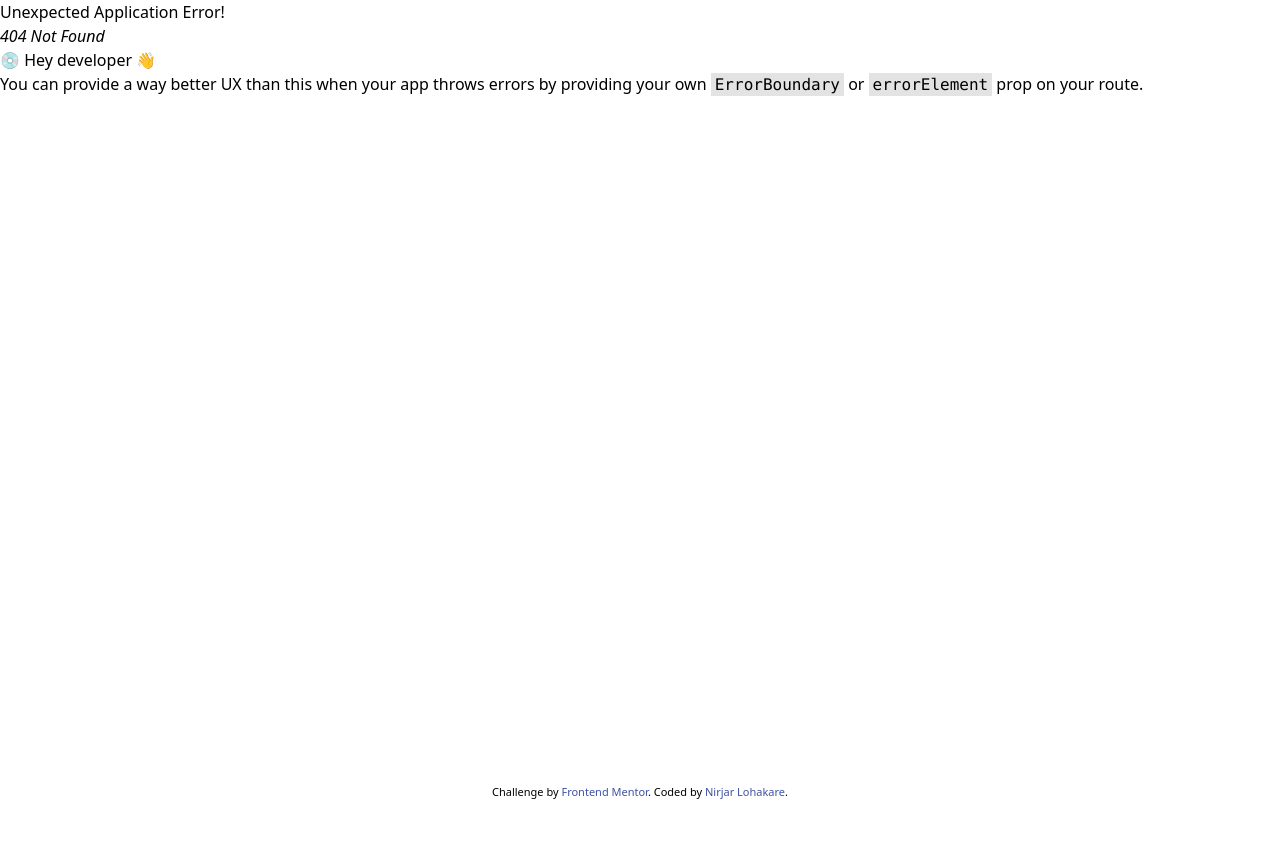
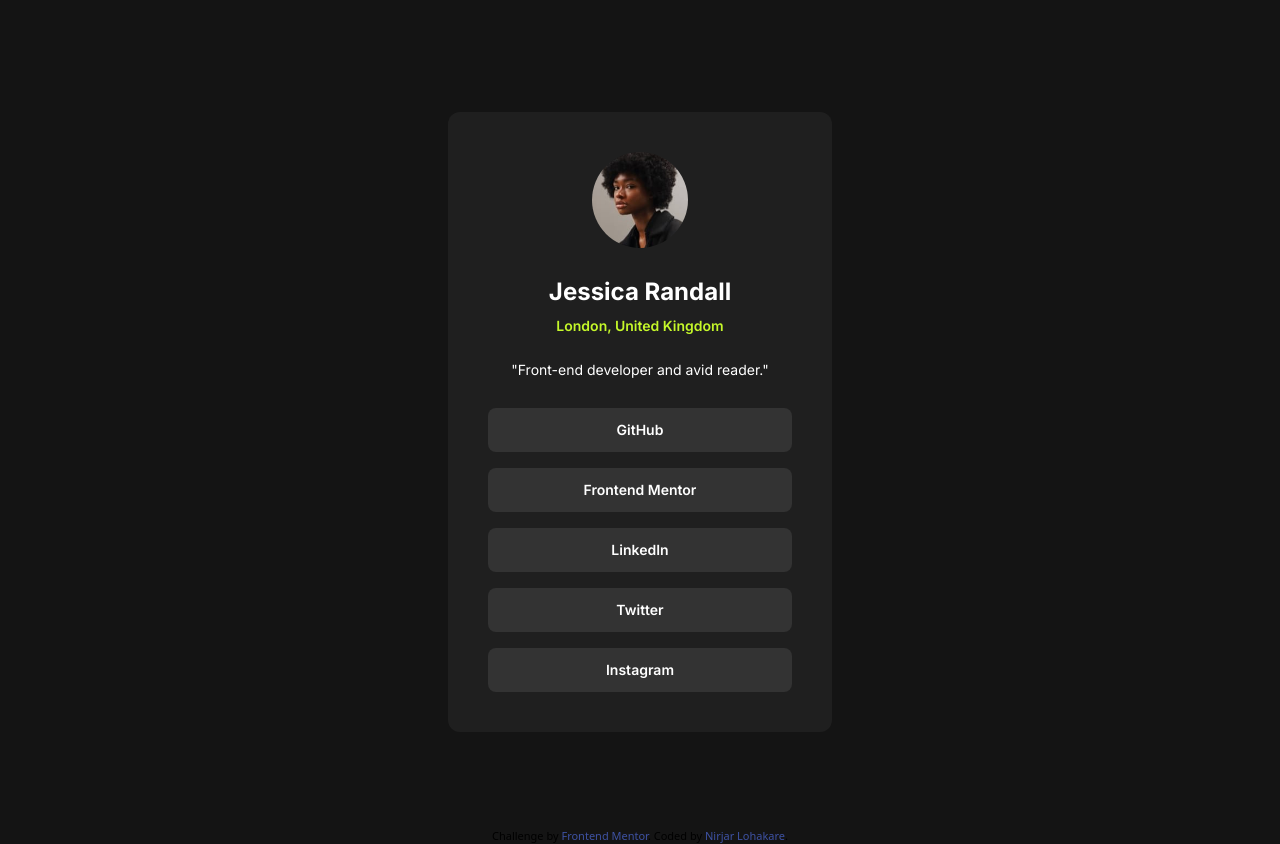
Before and after one commit to lnirjar/frontend-mentor-react, a React (Vite) app: page /social-links-profile in a window 1280 px wide. Before the commit this address had no page. Before the commit the page ends 800 px from the top, so only its background shows below. Built offline with nearby package versions, Linux system fonts and the light colour scheme.

Commit message:
completed Social links profile

```diff
--- a/index.html
+++ b/index.html
@@ -9,7 +9,7 @@
 </head>
 
 <body>
-  <div id="root"></div>
+  <div id="root" class="relative"></div>
   <script type="module" src="/src/main.jsx"></script>
 </body>
 
--- /dev/null
+++ b/src/challenges/social-links-profile/SocialLinksProfilePage.jsx
@@ -0,0 +1,15 @@
+import { Helmet } from "react-helmet";
+import { Card } from "./components/Card";
+
+export const SocialLinksProfilePage = () => {
+  return (
+    <>
+      <Helmet>
+        <title>Frontend Mentor | Social links profile</title>
+      </Helmet>
+      <div className="flex items-center justify-center min-h-screen font-inter py-28 px-6 bg-[hsl(0,0%,8%)]">
+        <Card />
+      </div>
+    </>
+  )
+}
--- /dev/null
+++ b/src/challenges/social-links-profile/components/Card.jsx
@@ -0,0 +1,24 @@
+import avatar from "../images/avatar-jessica.jpeg";
+
+const links = [
+  { name: "GitHub", url: "#" },
+  { name: "Frontend Mentor", url: "#" },
+  { name: "LinkedIn", url: "#" },
+  { name: "Twitter", url: "#" },
+  { name: "Instagram", url: "#" }
+];
+export const Card = () => {
+  return (
+    <div className="w-96 rounded-xl py-8 px-6 sm:px-10 sm:py-10 flex flex-col items-center text-sm bg-[hsl(0,0%,12%)]">
+      <img src={avatar} alt="avatar" className="rounded-full w-24" />
+      <h1 className="text-2xl font-bold mt-4 sm:mt-7 text-white">Jessica Randall</h1>
+      <p className="text-[hsl(75,94%,57%)] mt-2 font-semibold">London, United Kingdom</p>
+      <p className="mt-6 text-white">"Front-end developer and avid reader."</p>
+      <ul className="w-full mt-7 flex flex-col gap-4">
+        {
+          links.map(link => <li key={link.name}><a href={link.url} className="p-3 text-center font-semibold text-white hover:text-[hsl(0,0%,12%)] rounded-lg bg-[hsl(0,0%,20%)] hover:bg-[hsl(75,94%,57%)] transition-colors block">{link.name}</a></li>)
+        }
+      </ul>
+    </div>
+  )
+}
--- a/src/index.css
+++ b/src/index.css
@@ -1,4 +1,5 @@
 @import url('https://fonts.googleapis.com/css2?family=Figtree:ital,wght@0,300..900;1,300..900&display=swap');
+@import url('https://fonts.googleapis.com/css2?family=Inter:wght@100..900&display=swap');
 @tailwind base;
 @tailwind components;
 @tailwind utilities;
--- a/src/main.jsx
+++ b/src/main.jsx
@@ -3,15 +3,21 @@ import ReactDOM from 'react-dom/client';
 import { createBrowserRouter, RouterProvider } from 'react-router-dom';
 
 import './index.css';
+import { Layout } from './components/Layout.jsx';
 import { HomePage } from './HomePage.jsx';
 import { BlogPreviewCardPage } from './challenges/blog-preview-card/BlogPreviewCardPage.jsx';
-import { Layout } from './components/Layout.jsx';
+import { SocialLinksProfilePage } from './challenges/social-links-profile/SocialLinksProfilePage.jsx';
 
 export const challengesData = [
   {
     name: "Blog preview card",
     path: "/blog-preview-card",
     element: <BlogPreviewCardPage />
+  },
+  {
+    name: "Social links profile",
+    path: "/social-links-profile",
+    element: <SocialLinksProfilePage />
   }
 ]
 
--- a/tailwind.config.js
+++ b/tailwind.config.js
@@ -7,7 +7,8 @@ export default {
   theme: {
     extend: {
       fontFamily: {
-        figtree: ["Figtree", "sans-serif"]
+        figtree: ["Figtree", "sans-serif"],
+        inter: ["Inter", "sans-serif"]
       }
     },
   },
```
Also changed, not shown: src/challenges/social-links-profile/images/avatar-jessica.jpeg (added), src/challenges/social-links-profile/images/favicon-32x32.png (added).
